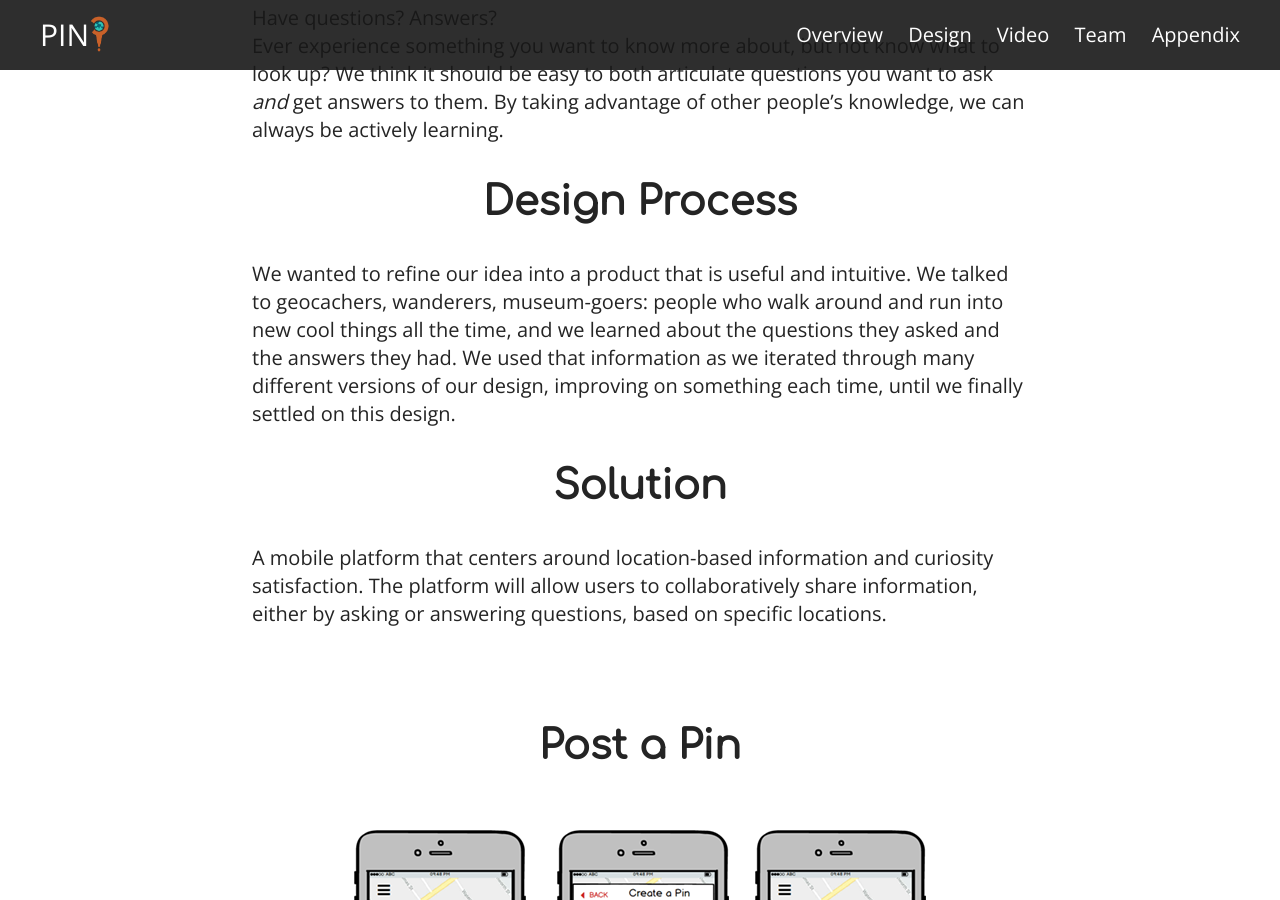
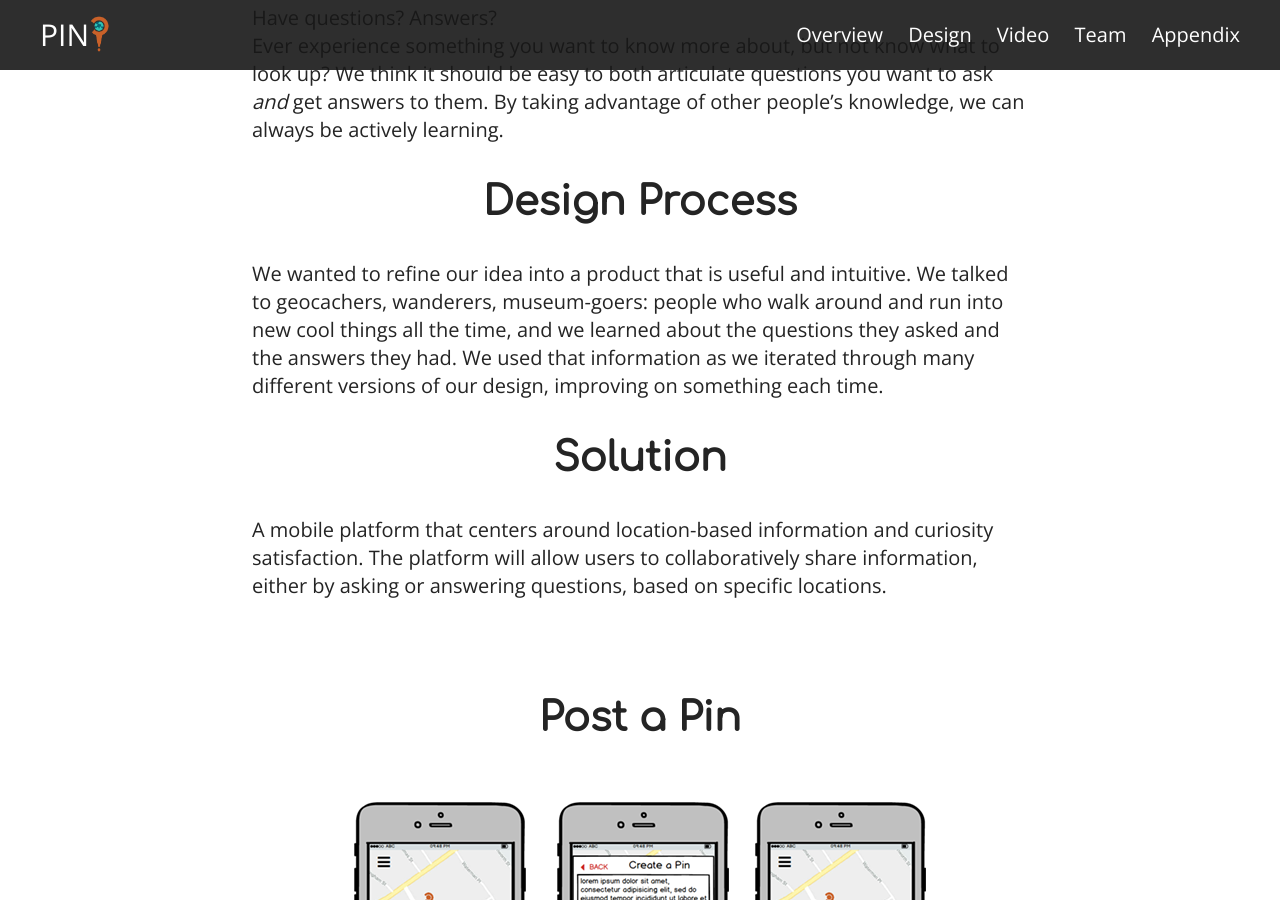
Before and after one commit to lester-lee/curious-places, a Jekyll site: the page built from index.html, in a window 1280 px wide and 900 px high, scrolled down 1072 px. Built offline with Jekyll 4.4.1, drawn with Linux system fonts in a browser that asks for light colours.

Commit message:
new video and pdf and front page

```diff
--- a/index.html
+++ b/index.html
@@ -16,7 +16,7 @@
   <h2>Overview</h2>Have questions? Answers? <br />
   Ever experience something you want to know more about, but not know what to look up? We think it should be easy to both articulate questions you want to ask <i>and</i> get answers to them. By taking advantage of other people’s knowledge, we can always be actively learning.
   <h2>Design Process</h2>
-  We wanted to refine our idea into a product that is useful and intuitive. We talked to geocachers, wanderers, museum-goers: people who walk around and run into new cool things all the time, and we learned about the questions they asked and the answers they had. We used that information as we iterated through many different versions of our design, improving on something each time, until we finally settled on this design.
+  We wanted to refine our idea into a product that is useful and intuitive. We talked to geocachers, wanderers, museum-goers: people who walk around and run into new cool things all the time, and we learned about the questions they asked and the answers they had. We used that information as we iterated through many different versions of our design, improving on something each time.
   <h2>Solution</h2>A mobile platform that centers around location-based information and curiosity satisfaction. The platform will allow users to collaboratively share information, either by asking or answering questions, based on specific locations.
 </section>
 
@@ -38,7 +38,7 @@
 <section id="Video">
   <h2>Video</h2>
   <video controls>
-     <source src="{{site.baseurl}}/images/Pin Video Prototype 1.mp4" type="video/mp4">
+     <source src="{{site.baseurl}}/images/Video Prototype.mp4" type="video/mp4">
     Your browser does not support the video tag.
 </video>
 </section>
```
Also changed, not shown: 1 other file.
